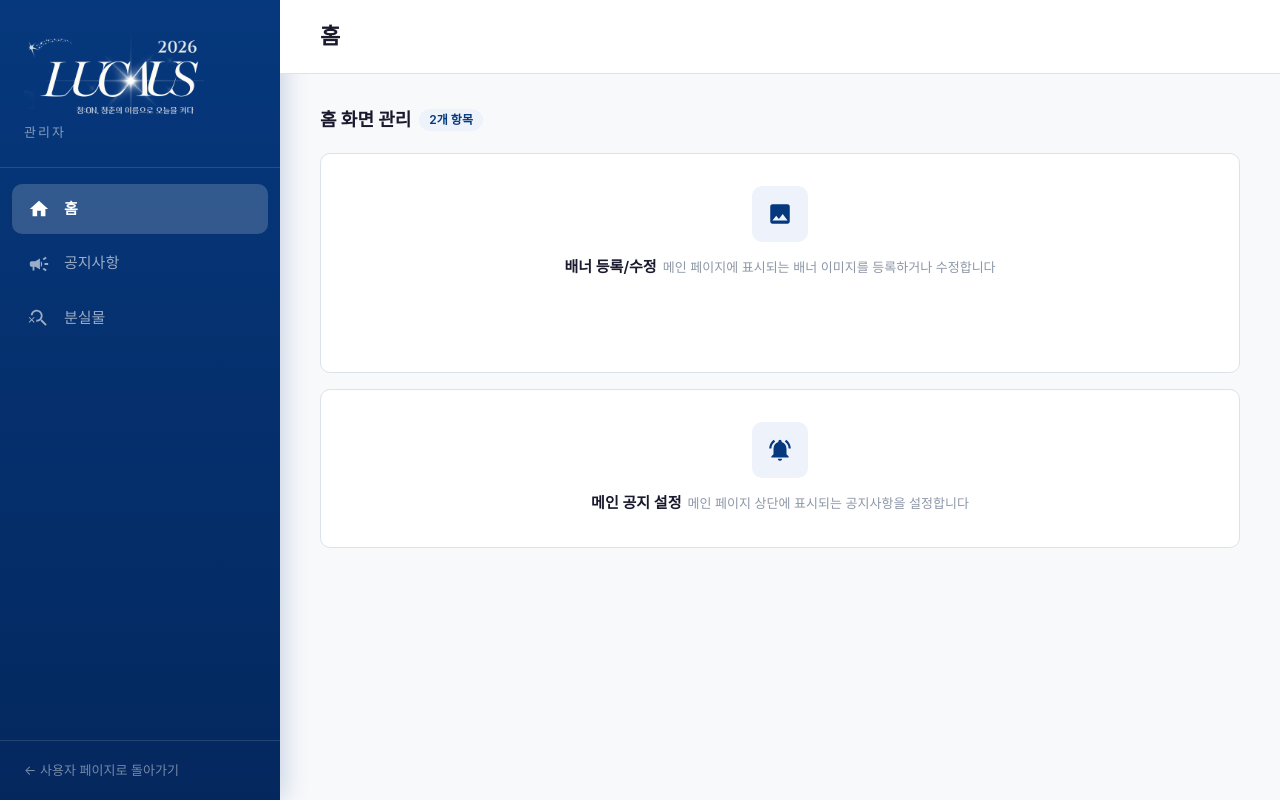
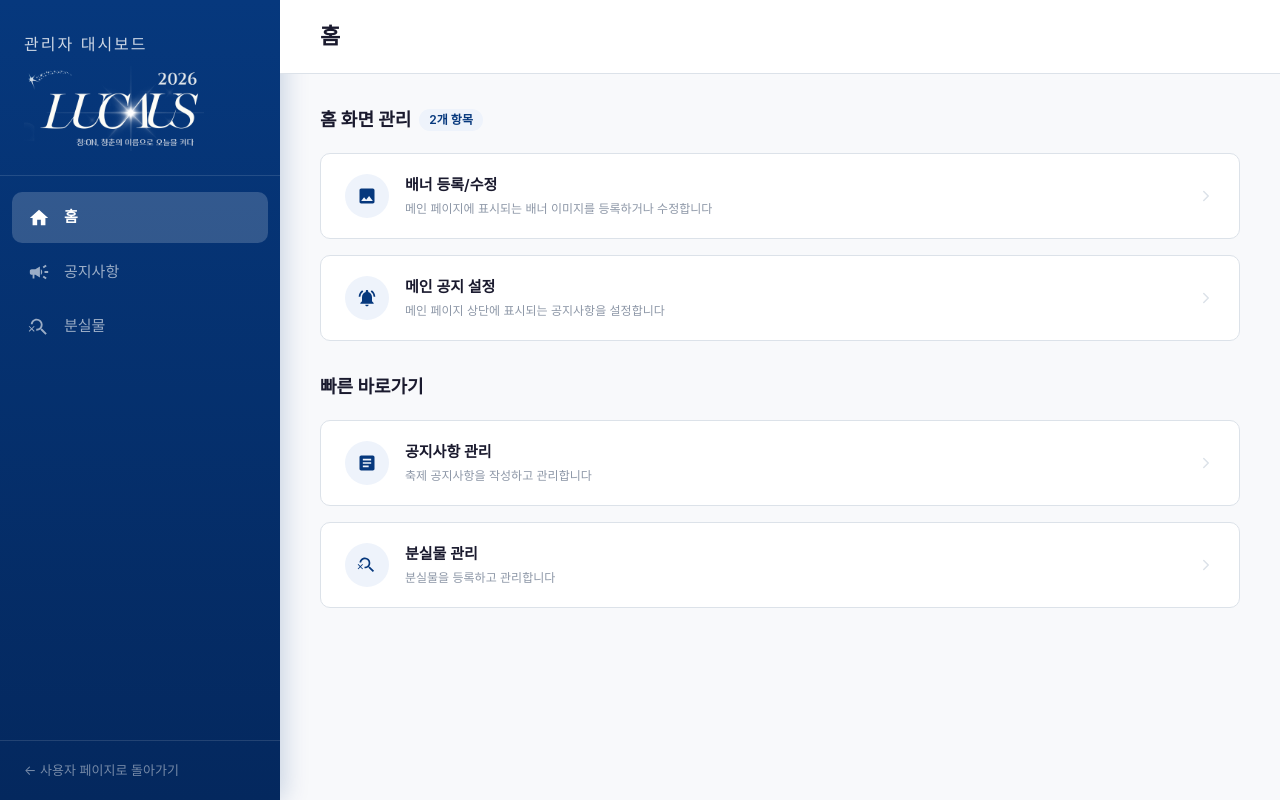
Before and after one commit to LUCAUS-Likelion14th/FrontEnd, a Next.js app: page /admin in a window 1280 px wide. Built offline with nearby package versions, Linux system fonts and the light colour scheme.

Commit message:
style: 스타일 수정

```diff
--- a/src/app/admin/admin.css
+++ b/src/app/admin/admin.css
@@ -42,10 +42,10 @@ body:has(.admin-root) main.min-h-screen {
 
 .admin-sidebar__subtitle {
   display: block;
-  font-size: 13px;
-  font-weight: 500;
-  color: rgba(255, 255, 255, 0.5);
-  margin-top: 4px;
+  font-size: 16px;
+  font-weight: 400;
+  color: rgba(255, 255, 255, 0.8);
+  margin-bottom: 8px;
   letter-spacing: 2px;
   text-transform: uppercase;
 }
@@ -65,7 +65,7 @@ body:has(.admin-root) main.min-h-screen {
   padding: 14px 16px;
   border-radius: 10px;
   font-size: 15px;
-  font-weight: 500;
+  font-weight: 400;
   color: rgba(255, 255, 255, 0.6);
   text-decoration: none;
   transition: all 0.2s ease;
@@ -148,20 +148,19 @@ body:has(.admin-root) main.min-h-screen {
 /* ---- Cards ---- */
 .admin-cards {
   display: grid;
-  grid-template-rows: repeat(auto-fill, minmax(220px, 1fr));
   gap: 16px;
 }
 
 .admin-cards--column {
-  grid-template-columns: 1fr;
+  grid-template-columns: 1frs;
 }
 
 .admin-card {
   display: flex;
-  flex-direction: column;
+  flex-direction: row;
   align-items: center;
-  gap: 14px;
-  padding: 32px 24px;
+  gap: 16px;
+  padding: 20px 24px;
   background: #ffffff;
   border: 1px solid #dce2e9;
   border-radius: 10px;
@@ -172,21 +171,21 @@ body:has(.admin-root) main.min-h-screen {
 }
 
 .admin-card:hover {
+  background: #f4f8ff;
   border-color: #06387d;
-  box-shadow: 0 4px 20px rgba(6, 56, 125, 0.1);
-  transform: translateY(-2px);
 }
 
 .admin-card__icon-wrapper {
-  width: 56px;
-  height: 56px;
+  width: 44px;
+  height: 44px;
+  flex-shrink: 0;
   display: flex;
   align-items: center;
   justify-content: center;
-  border-radius: 10px;
+  border-radius: 50%;
   background: #eef3fb;
   color: #06387d;
-  font-size: 26px;
+  font-size: 20px;
   transition: all 0.2s ease;
 }
 
@@ -196,11 +195,10 @@ body:has(.admin-root) main.min-h-screen {
 }
 
 .admin-card__body {
+  flex: 1;
   display: flex;
-  flex-direction: row;
-  align-items: center;
-  gap: 6px;
-  text-align: center;
+  flex-direction: column;
+  gap: 3px;
 }
 
 .admin-card__label {
@@ -210,10 +208,21 @@ body:has(.admin-root) main.min-h-screen {
 }
 
 .admin-card__description {
-  font-size: 13px;
+  font-size: 12px;
   color: #8d97a7;
   line-height: 1.5;
-  text-align: center;
+}
+
+.admin-card__arrow {
+  color: #dce2e9;
+  font-size: 18px;
+  transition: all 0.2s ease;
+  flex-shrink: 0;
+}
+
+.admin-card:hover .admin-card__arrow {
+  color: #06387d;
+  transform: translateX(2px);
 }
 
 /* ---- Section Headers ---- */
--- a/src/app/admin/lost-items/page.tsx
+++ b/src/app/admin/lost-items/page.tsx
@@ -1,5 +1,6 @@
 import Link from "next/link";
 import { MdAddCircleOutline, MdEditNote } from "react-icons/md";
+import { FiChevronRight } from "react-icons/fi";
 
 export default function LostItemsAdminPage() {
   return (
@@ -18,17 +19,16 @@ export default function LostItemsAdminPage() {
             <span className="admin-section__badge">2개 항목</span>
           </div>
 
-          <div className="admin-cards">
+          <div className="admin-cards admin-cards--column">
             <Link href="/admin/lost-items/create" className="admin-card">
               <div className="admin-card__icon-wrapper">
                 <MdAddCircleOutline />
               </div>
               <div className="admin-card__body">
                 <div className="admin-card__label">분실물 등록하기</div>
-                <div className="admin-card__description">
-                  새로운 분실물을 접수하고 등록합니다
-                </div>
+                <div className="admin-card__description">새로운 분실물을 접수하고 등록합니다</div>
               </div>
+              <FiChevronRight className="admin-card__arrow" />
             </Link>
 
             <Link href="/admin/lost-items/edit" className="admin-card">
@@ -37,10 +37,9 @@ export default function LostItemsAdminPage() {
               </div>
               <div className="admin-card__body">
                 <div className="admin-card__label">분실물 수정하기</div>
-                <div className="admin-card__description">
-                  등록된 분실물 정보를 수정하거나 상태를 변경합니다
-                </div>
+                <div className="admin-card__description">등록된 분실물 정보를 수정하거나 상태를 변경합니다</div>
               </div>
+              <FiChevronRight className="admin-card__arrow" />
             </Link>
           </div>
         </div>
--- a/src/app/admin/notices/page.tsx
+++ b/src/app/admin/notices/page.tsx
@@ -1,5 +1,6 @@
 import Link from "next/link";
 import { MdNoteAdd, MdEditNote } from "react-icons/md";
+import { FiChevronRight } from "react-icons/fi";
 
 export default function NoticesAdminPage() {
   return (
@@ -18,17 +19,16 @@ export default function NoticesAdminPage() {
             <span className="admin-section__badge">2개 항목</span>
           </div>
 
-          <div className="admin-cards">
+          <div className="admin-cards admin-cards--column">
             <Link href="/admin/notices/create" className="admin-card">
               <div className="admin-card__icon-wrapper">
                 <MdNoteAdd />
               </div>
               <div className="admin-card__body">
                 <div className="admin-card__label">공지 등록하기</div>
-                <div className="admin-card__description">
-                  새로운 공지사항을 작성하고 등록합니다
-                </div>
+                <div className="admin-card__description">새로운 공지사항을 작성하고 등록합니다</div>
               </div>
+              <FiChevronRight className="admin-card__arrow" />
             </Link>
 
             <Link href="/admin/notices/edit" className="admin-card">
@@ -37,10 +37,9 @@ export default function NoticesAdminPage() {
               </div>
               <div className="admin-card__body">
                 <div className="admin-card__label">공지 수정하기</div>
-                <div className="admin-card__description">
-                  기존 공지사항을 수정하거나 삭제합니다
-                </div>
+                <div className="admin-card__description">기존 공지사항을 수정하거나 삭제합니다</div>
               </div>
+              <FiChevronRight className="admin-card__arrow" />
             </Link>
           </div>
         </div>
--- a/src/app/admin/page.tsx
+++ b/src/app/admin/page.tsx
@@ -1,5 +1,6 @@
 import Link from "next/link";
 import { MdImage, MdNotificationsActive, MdArticle, MdSearchOff } from "react-icons/md";
+import { FiChevronRight } from "react-icons/fi";
 
 export default function AdminHomePage() {
   return (
@@ -15,7 +16,7 @@ export default function AdminHomePage() {
             <span className="admin-section__badge">2개 항목</span>
           </div>
 
-          <div className="admin-cards">
+          <div className="admin-cards admin-cards--column">
             <Link href="/admin/banners" className="admin-card">
               <div className="admin-card__icon-wrapper">
                 <MdImage />
@@ -26,6 +27,7 @@ export default function AdminHomePage() {
                   메인 페이지에 표시되는 배너 이미지를 등록하거나 수정합니다
                 </div>
               </div>
+              <FiChevronRight className="admin-card__arrow" />
             </Link>
 
             <Link href="/admin/main-notice" className="admin-card">
@@ -38,6 +40,41 @@ export default function AdminHomePage() {
                   메인 페이지 상단에 표시되는 공지사항을 설정합니다
                 </div>
               </div>
+              <FiChevronRight className="admin-card__arrow" />
+            </Link>
+          </div>
+        </div>
+
+        <div className="admin-section">
+          <div className="admin-section__header">
+            <h2 className="admin-section__title">빠른 바로가기</h2>
+          </div>
+
+          <div className="admin-cards admin-cards--column">
+            <Link href="/admin/notices" className="admin-card">
+              <div className="admin-card__icon-wrapper">
+                <MdArticle />
+              </div>
+              <div className="admin-card__body">
+                <div className="admin-card__label">공지사항 관리</div>
+                <div className="admin-card__description">
+                  축제 공지사항을 작성하고 관리합니다
+                </div>
+              </div>
+              <FiChevronRight className="admin-card__arrow" />
+            </Link>
+
+            <Link href="/admin/lost-items" className="admin-card">
+              <div className="admin-card__icon-wrapper">
+                <MdSearchOff />
+              </div>
+              <div className="admin-card__body">
+                <div className="admin-card__label">분실물 관리</div>
+                <div className="admin-card__description">
+                  분실물을 등록하고 관리합니다
+                </div>
+              </div>
+              <FiChevronRight className="admin-card__arrow" />
             </Link>
           </div>
         </div>
--- a/src/components/admin/AdminSidebar.tsx
+++ b/src/components/admin/AdminSidebar.tsx
@@ -29,8 +29,8 @@ export default function AdminSidebar() {
   return (
     <aside className="admin-sidebar">
       <div className="admin-sidebar__header">
+        <span className="admin-sidebar__subtitle">관리자 대시보드</span>
         <Image src="/lucaus-logo.png" alt="LUCAUS" width={180} height={24} />
-        <span className="admin-sidebar__subtitle">관리자</span>
       </div>
 
       <nav className="admin-sidebar__nav">
```
